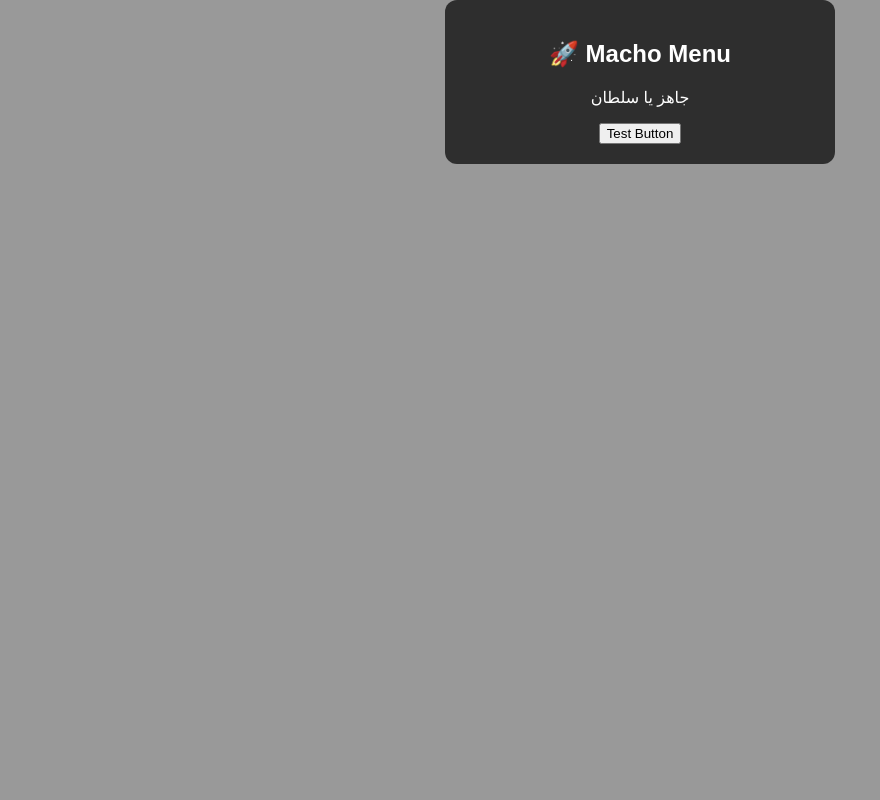
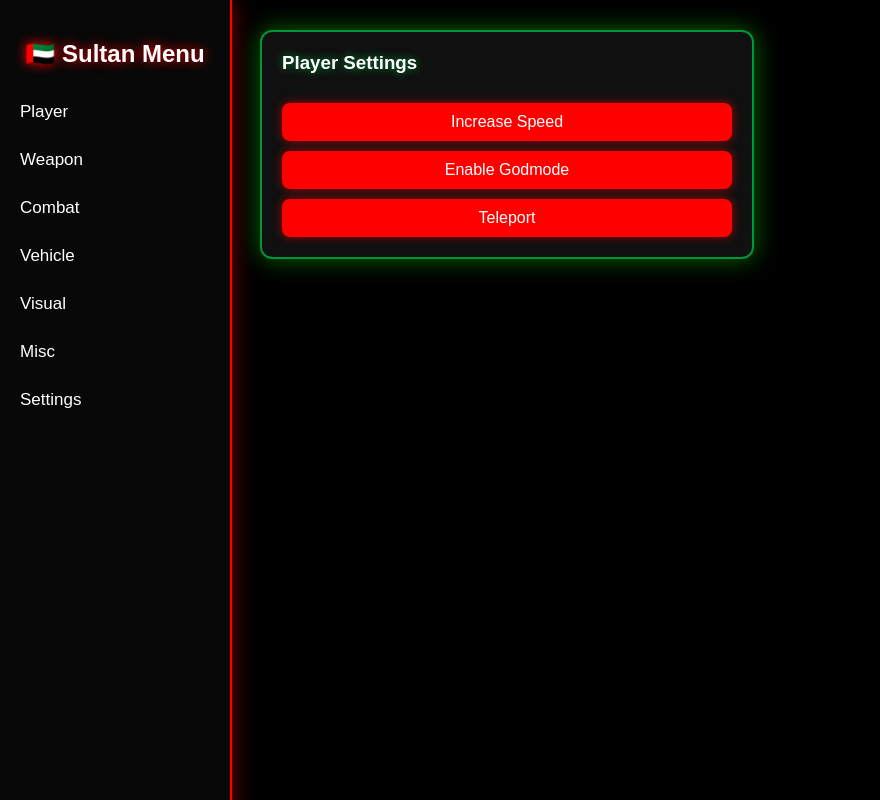
Before and after one commit to salmarrix222-a11y/kkk, a plain HTML site: page index.html in a window 1280 px wide. Shown: the whole page, without its empty margins (0-880 px from the left). Drawn offline with Linux system fonts and the light colour scheme.

Commit message:
Update index.html

```diff
--- a/index.html
+++ b/index.html
@@ -1,44 +1,156 @@
 <!DOCTYPE html>
-<html>
+<html lang="en">
 <head>
 <meta charset="UTF-8">
-<title>Macho Menu</title>
+<meta name="viewport" content="width=device-width, initial-scale=1.0">
+<title>Sultan Menu</title>
+
 <style>
     body {
         margin: 0;
-        background: rgba(0,0,0,0.4);
-        display: flex;
-        justify-content: center;
-        align-items: center;
-        font-family: Arial;
+        background: #000;
+        font-family: Arial, sans-serif;
+        overflow: hidden;
+    }
+
+    /* ========== SIDEBAR ========== */
+    .sidebar {
+        position: fixed;
+        top: 0;
+        left: 0;
+        width: 230px;
+        height: 100%;
+        background: rgba(10,10,10,0.85);
+        backdrop-filter: blur(8px);
+        box-shadow: 0 0 20px rgba(255,0,0,0.5);
+        padding: 20px 0;
+        border-right: 2px solid #FF0000;
+    }
+
+    .sidebar h2 {
+        text-align: center;
+        margin-bottom: 20px;
+        color: white;
+        text-shadow: 0 0 12px #FF0000;
+    }
+
+    .menu-item {
+        padding: 14px 20px;
+        color: white;
+        cursor: pointer;
+        transition: 0.2s;
+        font-size: 17px;
+    }
+
+    .menu-item:hover {
+        background: rgba(255,0,0,0.2);
+        transform: translateX(5px);
+        box-shadow: inset 0 0 10px rgba(255,0,0,0.6);
+    }
+
+    /* ========== CONTENT AREA ========== */
+    .content {
+        margin-left: 230px;
+        padding: 30px;
         color: white;
     }
-    #box {
-        width: 350px;
+
+    .box {
+        background: rgba(20,20,20,0.8);
         padding: 20px;
-        background: rgba(20,20,20,0.8);
         border-radius: 12px;
-        text-align: center;
+        width: 450px;
+        box-shadow: 0 0 25px rgba(0,150,0,0.7);
+        border: 2px solid #009639; /* UAE green */
     }
+
+    .box h3 {
+        margin-top: 0;
+        text-shadow: 0 0 10px #009639;
+    }
+
+    .btn {
+        padding: 10px 15px;
+        margin-top: 10px;
+        width: 100%;
+        background: #FF0000;
+        border: none;
+        color: white;
+        font-size: 16px;
+        border-radius: 8px;
+        cursor: pointer;
+        transition: 0.2s;
+        box-shadow: 0 0 10px rgba(255,0,0,0.6);
+    }
+
+    .btn:hover {
+        background: #b30000;
+        transform: scale(1.05);
+    }
+
 </style>
 </head>
 <body>
 
-<div id="box">
-    <h2>🚀 Macho Menu</h2>
-    <p>جاهز يا سلطان</p>
-    <button onclick="alert('زر اشتغل')">Test Button</button>
+<div class="sidebar">
+    <h2>🇦🇪 Sultan Menu</h2>
+    <div class="menu-item" onclick="openTab('player')">Player</div>
+    <div class="menu-item" onclick="openTab('weapon')">Weapon</div>
+    <div class="menu-item" onclick="openTab('combat')">Combat</div>
+    <div class="menu-item" onclick="openTab('vehicle')">Vehicle</div>
+    <div class="menu-item" onclick="openTab('visual')">Visual</div>
+    <div class="menu-item" onclick="openTab('misc')">Misc</div>
+    <div class="menu-item" onclick="openTab('settings')">Settings</div>
+</div>
+
+<div class="content">
+    <div id="player" class="box">
+        <h3>Player Settings</h3>
+        <button class="btn" onclick="alert('Speed boosted!')">Increase Speed</button>
+        <button class="btn" onclick="alert('Godmode ON')">Enable Godmode</button>
+        <button class="btn" onclick="alert('Teleport Activated')">Teleport</button>
+    </div>
+
+    <div id="weapon" class="box" style="display:none;">
+        <h3>Weapon Mods</h3>
+        <button class="btn">Aim Assist</button>
+        <button class="btn">No Recoil</button>
+    </div>
+
+    <div id="combat" class="box" style="display:none;">
+        <h3>Combat Tools</h3>
+        <button class="btn">Triggerbot</button>
+        <button class="btn">Aimbot</button>
+    </div>
+
+    <div id="vehicle" class="box" style="display:none;">
+        <h3>Vehicle Options</h3>
+        <button class="btn">Boost</button>
+        <button class="btn">Repair</button>
+    </div>
+
+    <div id="visual" class="box" style="display:none;">
+        <h3>Visual Mods</h3>
+        <button class="btn">ESP Boxes</button>
+        <button class="btn">Night Vision</button>
+    </div>
+
+    <div id="misc" class="box" style="display:none;">
+        <h3>Miscellaneous</h3>
+        <button class="btn">Unlock All</button>
+    </div>
+
+    <div id="settings" class="box" style="display:none;">
+        <h3>Settings</h3>
+        <button class="btn">Change Menu Color</button>
+    </div>
 </div>
 
 <script>
-    // استقبال الرسائل من LUA
-    window.addEventListener("message", (e) => {
-        if (!e.data) return;
-
-        if (e.data.type === "alert") {
-            alert(e.data.text);
-        }
-    });
+function openTab(tab) {
+    document.querySelectorAll(".box").forEach(b => b.style.display = "none");
+    document.getElementById(tab).style.display = "block";
+}
 </script>
 
 </body>
```
